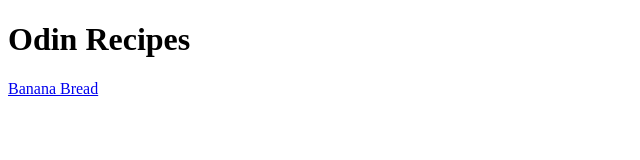
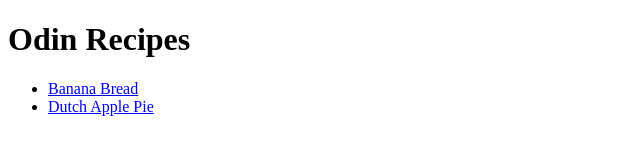
Before and after one commit to ktakken/odin-recipes, a plain HTML site: page index.html in a window 1280 px wide. Shown: the whole page, without its empty margins (0-640 px from the left). Drawn offline with Linux system fonts and the light colour scheme.

Commit message:
added dutch apple pie recipe

```diff
--- a/index.html
+++ b/index.html
@@ -11,7 +11,13 @@
 <body>
 
 <h1>Odin Recipes</h1>
-<a href="recipes/banana-bread.html"> Banana Bread</a>
+<ul>
+
+<li><a href="recipes/banana-bread.html"> Banana Bread</a></li>
+<li><a href="recipes/dutch-apple-pie.html"> Dutch Apple Pie</a></li>
+
+<ul>
+
 
 </body>
 
```
Also changed, not shown: recipes/banana-bread.html (+1 -1 lines).
